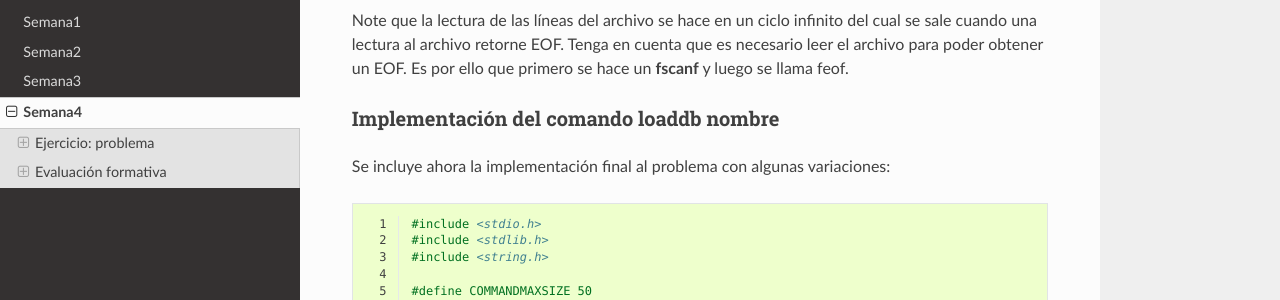
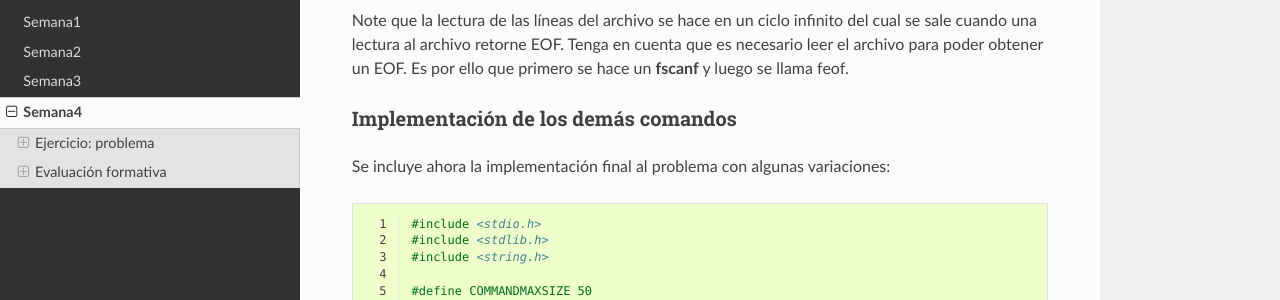
Before and after one commit to juanferfranco/sistemasoperativos, a Sphinx documentation site: the page built from docs/_semana4/semana4.rst, in a window 1280 px wide and 900 px high, scrolled down 8063 px. Shown: the part 155-455 px from the top of the window. Built offline with Sphinx 7.4.7 and the Read the Docs theme 2.0.0, drawn with Linux system fonts in a browser that asks for light colours.

Commit message:
fix week 4

```diff
--- a/docs/_semana4/semana4.rst
+++ b/docs/_semana4/semana4.rst
@@ -434,8 +434,8 @@ retorne EOF. Tenga en cuenta que es necesario leer el archivo
 para poder obtener un EOF. Es por ello que primero se
 hace un **fscanf** y luego se llama feof.
 
-Implementación del comando loaddb nombre
------------------------------------------
+Implementación de los demás comandos
+-------------------------------------
 
 Se incluye ahora la implementación final al problema con
 algunas variaciones:
```
